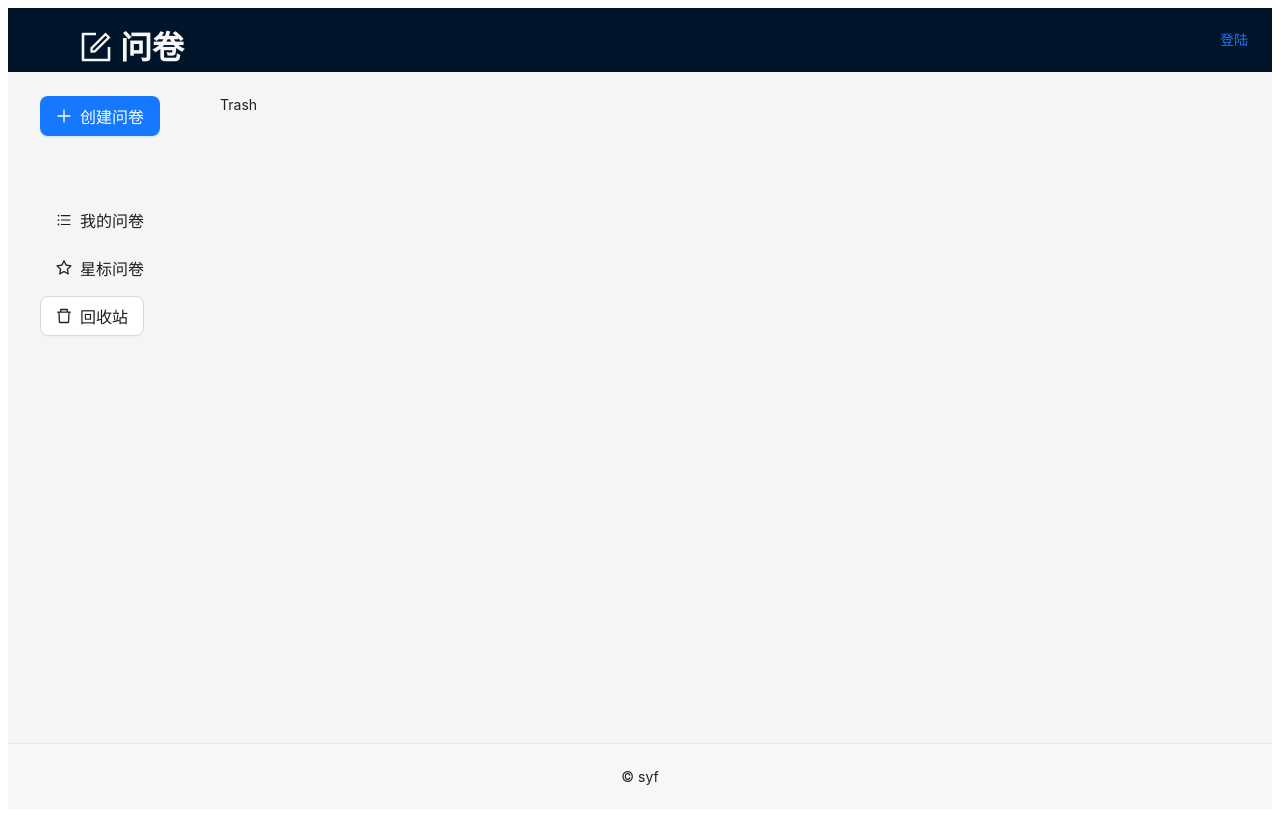
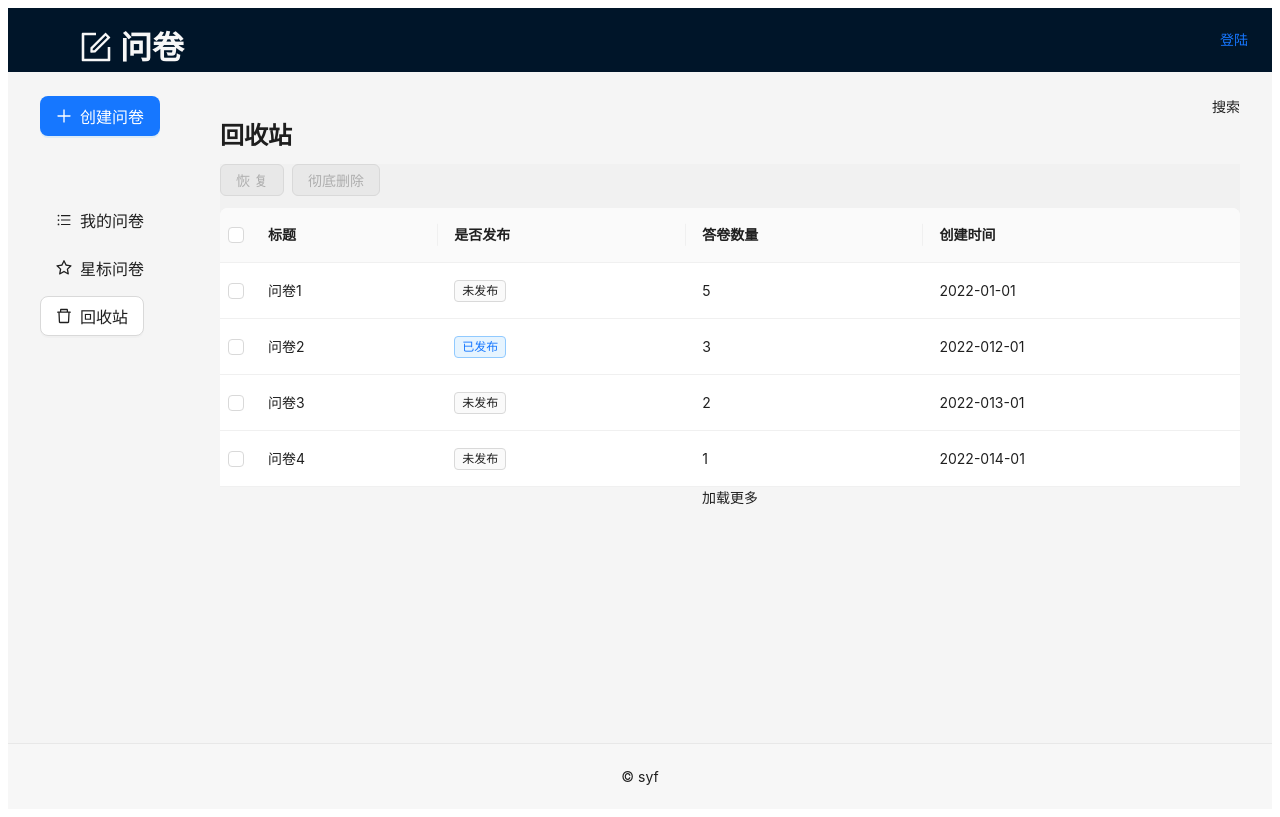
Before and after one commit to shenyaofeng/questionnaire, a React (Vite) app: page /manage/trash in a window 1280 px wide. Built offline with nearby package versions, Linux system fonts and the light colour scheme.

Commit message:
回收站页面

```diff
--- a/src/components/QuestionCard.tsx
+++ b/src/components/QuestionCard.tsx
@@ -68,16 +68,16 @@ const QuestionList: FC<PropsType> = (props: PropsType) => {
                 title="是否复制该问卷"
                 onConfirm={copy}
                 onCancel={() => { message.error('取消复制')}}
-                okText="Yes"
-                cancelText="No">
+                okText="是"
+                cancelText="否">
                 <Button type='text' icon={<CopyOutlined></CopyOutlined>} >复制</Button>
               </Popconfirm>
               <Popconfirm
                 title="是否复制该问卷"
                 onConfirm={del}
                 onCancel={() => { message.error('取消删除') }}
-                okText="Yes"
-                cancelText="No">
+                okText="是"
+                cancelText="否">
                 <Button type='text' icon={<DeleteOutlined></DeleteOutlined>}>删除</Button></Popconfirm>
             </Space>
           </div>
--- a/src/pages/manage/Star.tsx
+++ b/src/pages/manage/Star.tsx
@@ -16,7 +16,7 @@ const [questionList, setQuestionList] = useState(rawQuestionList)
     <>
       <div className={styles.header}>
         <div className={styles.left}>
-          <Title level={3}>我的问卷</Title>
+          <Title level={3}>星标问卷</Title>
         </div>
         <div className={styles.right}>搜索</div>
       </div>
--- a/src/pages/manage/Trash.tsx
+++ b/src/pages/manage/Trash.tsx
@@ -1,13 +1,90 @@
 import React, { FC } from 'react'
+import styles from "./common.module.scss"
+import { useState } from 'react'
+import { Typography, Empty, Table, Tag,Space, Button,Popconfirm } from 'antd'
+const rawQuestionList = [
+  { _id: 'q1', title: '问卷1', isPublished: false, isStar: true, answerCount: 5, createAt: '2022-01-01' },
+  { _id: 'q2', title: '问卷2', isPublished: true, isStar: true, answerCount: 3, createAt: '2022-012-01' },
+  { _id: 'q3', title: '问卷3', isPublished: false, isStar: false, answerCount: 2, createAt: '2022-013-01' },
+  { _id: 'q4', title: '问卷4', isPublished: false, isStar: false, answerCount: 1, createAt: '2022-014-01' }
+]
+
+// 表格标题
+const columns = [
+  {
+    title: '标题',
+    dataIndex: 'title',
+  },
+  {
+    title: '是否发布',
+    dataIndex: 'isPublished',
+    render: (isPublished : boolean) =>{
+      return isPublished? <Tag color='processing'>已发布</Tag> : <Tag>未发布</Tag>
+    }
+  },
+  {
+    title: '答卷数量',
+    dataIndex: 'answerCount',
+  },
+  {
+    title: '创建时间',
+    dataIndex: 'createAt',
+  }
+];
 
 
+const { Title } = Typography
+const Trash: FC = () => {
+  //列表
+  const [questionList, setQuestionList] = useState(rawQuestionList)
+  // 选中的
+  const [selectIds, setSelectIds] = useState<string[]>([])
 
-const Trash: FC = () => {
+  // 表格组件
+  const TableElement = (
+    <>
+    <div>
+        <Space style={{marginBottom:'12px'}}>
+          <Button type='primary' disabled={selectIds.length === 0}>恢复</Button>
+          <Popconfirm
+            title="确定要删除吗?"
+            onConfirm={() => {
+              console.log(selectIds)
+            }}
+            okText="是"
+            cancelText="否"
+          >
+            <Button danger disabled={selectIds.length === 0}>彻底删除</Button>
+          </Popconfirm>
+
+        </Space>
+    </div>
+      <Table
+        rowSelection={{
+          type: 'checkbox',
+          onChange: (selectedRowKeys) => {
+            setSelectIds(selectedRowKeys as string[])
+          },
+        }} dataSource={rawQuestionList} columns={columns} pagination={false} rowKey={"_id"} />
+    </>
+  )
+
 
   return (
     <>
-      <div >
-                Trash
+      <div className={styles.header}>
+        <div className={styles.left}>
+          <Title level={3}>回收站</Title>
+        </div>
+        <div className={styles.right}>搜索</div>
+      </div>
+      <div className='content' style={{ backgroundColor: '#f1f1f1' }}>
+        {/* 问卷列表 */}
+        {questionList.length === 0 ? <Empty></Empty> : TableElement
+        }
+      </div>
+      <div className={styles.footer}>
+        加载更多
       </div>
     </>
   )
```
